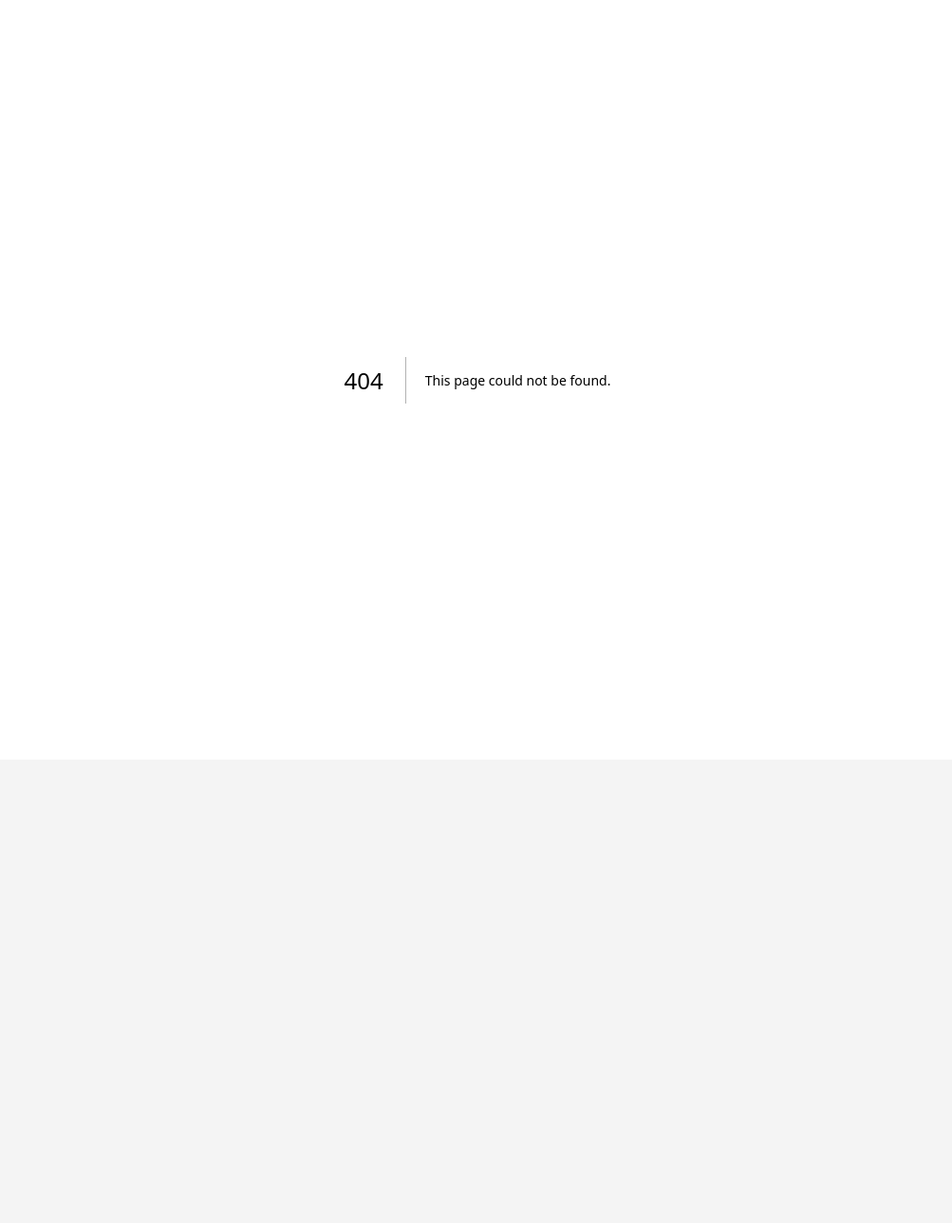
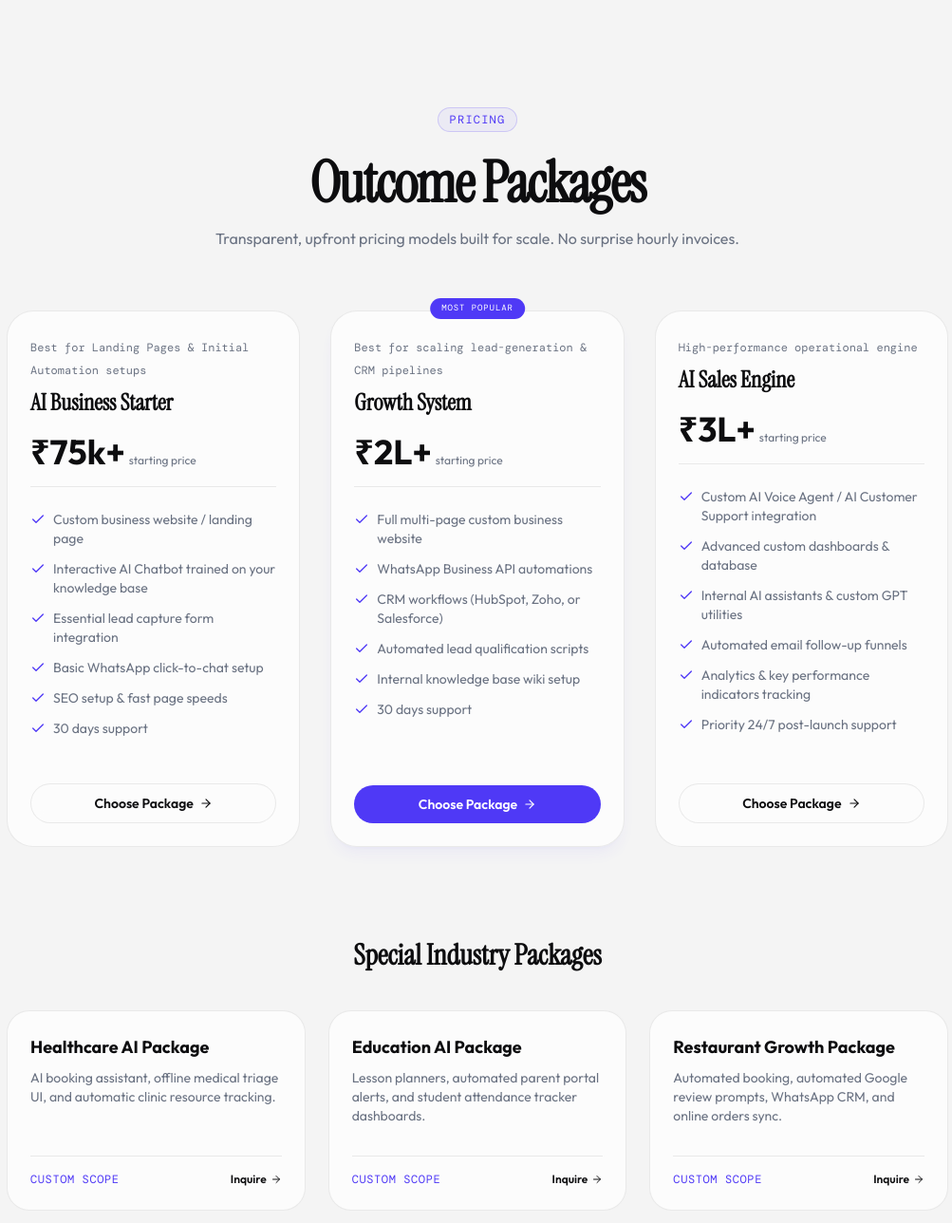
Before and after one commit to JayantOlhyan/Jayant-solutions, a Next.js app: page /pricing in a window 1280 px wide. Before the commit this address had no page. Shown: the top 1288 px of the page at 95% size, without its empty margins (137-1140 px from the left). Before the commit the page ends 800 px from the top, so only its background shows below. Built offline with nearby package versions, Linux system fonts and the light colour scheme.

Commit message:
feat(pages): add Pricing page displaying outcome packages and industry plans

```diff
--- /dev/null
+++ b/src/app/pricing/page.tsx
@@ -0,0 +1,113 @@
+import React from "react";
+import { packages, industryPackages } from "@/data/content";
+import { Check, ShieldCheck, ArrowRight } from "lucide-react";
+import Link from "next/link";
+
+export default function PricingPage() {
+  return (
+    <section className="py-20 md:py-28 max-w-5xl mx-auto px-4">
+      {/* Header */}
+      <div className="text-center max-w-2xl mx-auto mb-16">
+        <span className="font-mono text-xs tracking-widest uppercase text-primary border border-primary/20 bg-primary/5 px-3 py-1 rounded-full mb-4 inline-block">
+          Pricing
+        </span>
+        <h1 className="font-serif text-4xl md:text-6xl font-bold tracking-tight text-text-base mb-4 mt-2">
+          Outcome Packages
+        </h1>
+        <p className="text-sm md:text-base text-text-muted">
+          Transparent, upfront pricing models built for scale. No surprise hourly invoices.
+        </p>
+      </div>
+
+      {/* Main Core Packages */}
+      <div className="grid grid-cols-1 md:grid-cols-3 gap-8 mb-24 items-stretch">
+        {packages.map((pkg) => (
+          <div
+            key={pkg.name}
+            className={`glass-card rounded-[28px] border p-6 flex flex-col justify-between relative transition-all duration-300 hover:-translate-y-1 ${
+              pkg.isPopular ? "border-primary shadow-lg shadow-primary/5" : "border-border-custom"
+            }`}
+          >
+            {pkg.isPopular && (
+              <span className="absolute -top-3.5 left-1/2 -translate-x-1/2 font-mono text-[9px] tracking-widest uppercase text-white bg-primary px-3 py-1 rounded-full">
+                Most Popular
+              </span>
+            )}
+            <div>
+              <span className="font-mono text-xs text-text-muted">{pkg.tagline}</span>
+              <h3 className="font-serif text-2xl font-bold text-text-base mt-2 mb-1">{pkg.name}</h3>
+              <div className="flex items-baseline gap-1 my-4">
+                <span className="text-3xl md:text-4xl font-bold text-text-base">{pkg.price}</span>
+                <span className="text-xs text-text-muted">starting price</span>
+              </div>
+              <ul className="space-y-3 border-t border-border-custom pt-6">
+                {pkg.features.map((feature, idx) => (
+                  <li key={idx} className="text-xs md:text-sm text-text-muted flex items-start gap-2">
+                    <Check className="size-4 text-primary shrink-0 mt-0.5" />
+                    <span>{feature}</span>
+                  </li>
+                ))}
+              </ul>
+            </div>
+            <div className="mt-8 pt-4">
+              <Link
+                href="/contact"
+                className={`w-full py-2.5 rounded-full text-xs md:text-sm font-semibold inline-flex justify-center items-center gap-1.5 transition-all duration-200 ${
+                  pkg.isPopular
+                    ? "bg-primary text-white hover:bg-primary-hover"
+                    : "bg-white/5 text-text-base hover:bg-white/10 border border-border-custom"
+                }`}
+              >
+                Choose Package <ArrowRight className="size-3.5" />
+              </Link>
+            </div>
+          </div>
+        ))}
+      </div>
+
+      {/* Special Industry Packages */}
+      <div className="mb-20">
+        <h2 className="font-serif text-2xl md:text-3xl font-bold text-text-base text-center mb-10">
+          Special Industry Packages
+        </h2>
+        <div className="grid grid-cols-1 md:grid-cols-3 gap-6">
+          {industryPackages.map((indPkg) => (
+            <div key={indPkg.title} className="glass-card rounded-3xl border border-border-custom p-6 flex flex-col justify-between">
+              <div>
+                <h3 className="font-bold text-lg text-text-base mb-2">{indPkg.title}</h3>
+                <p className="text-xs md:text-sm text-text-muted mb-4">{indPkg.desc}</p>
+              </div>
+              <div className="flex items-center justify-between border-t border-border-custom pt-4 mt-4">
+                <span className="text-xs font-mono uppercase text-primary tracking-wider">{indPkg.price}</span>
+                <Link href="/contact" className="text-xs font-semibold text-text-base hover:text-primary flex items-center gap-1 transition-colors">
+                  Inquire <ArrowRight className="size-3" />
+                </Link>
+              </div>
+            </div>
+          ))}
+        </div>
+      </div>
+
+      {/* Guarantee Panel */}
+      <div className="glass-card rounded-[28px] border border-border-custom p-8 md:p-10 flex flex-col md:flex-row gap-6 items-center justify-between max-w-4xl mx-auto">
+        <div className="flex items-center gap-4">
+          <div className="p-3 bg-emerald-500/10 rounded-2xl text-emerald-500">
+            <ShieldCheck className="size-8" />
+          </div>
+          <div>
+            <h4 className="font-serif text-lg md:text-xl font-bold text-text-base">Our Quality Guarantee</h4>
+            <p className="text-xs md:text-sm text-text-muted">
+              We stand fully behind our builds. Zero templates, custom high-performance code, and 30 days support.
+            </p>
+          </div>
+        </div>
+        <Link
+          href="/contact"
+          className="shrink-0 rounded-full bg-white/5 border border-border-custom hover:bg-white/10 px-5 py-2.5 text-xs md:text-sm font-semibold text-text-base transition-all"
+        >
+          Have questions? Ask us
+        </Link>
+      </div>
+    </section>
+  );
+}
```
